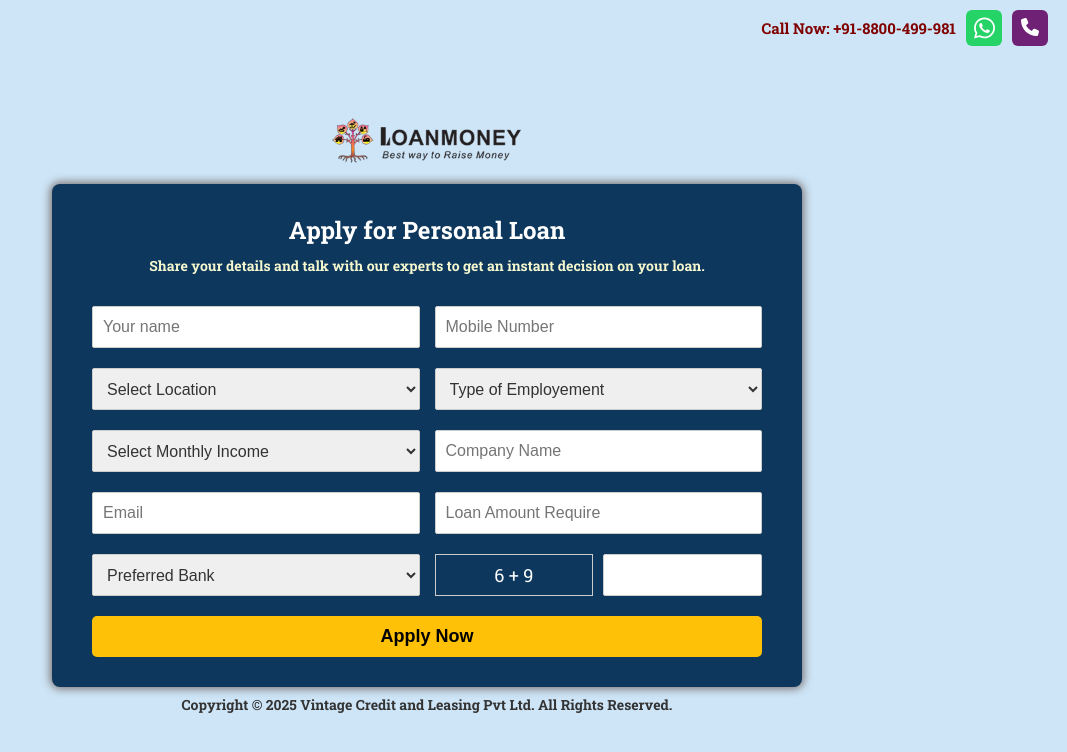
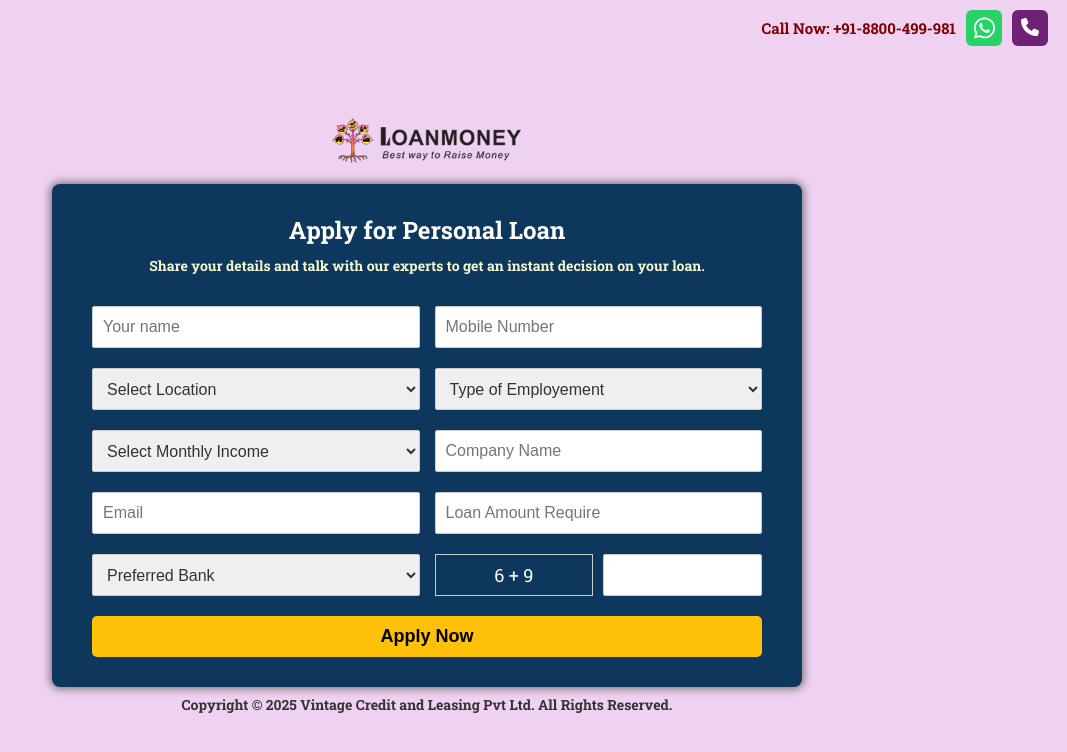
Before and after one commit to loanmoneyindia/lmi_lp, a Next.js app: page /apply-personal-loan in a window 1280 px wide. Shown: the top 752 px of the page, without its empty margins (213-1280 px from the left). Built offline with nearby package versions, Linux system fonts and the light colour scheme.

Commit message:
Change bg color

```diff
--- a/src/app/apply-personal-loan/page.js
+++ b/src/app/apply-personal-loan/page.js
@@ -23,7 +23,7 @@ const page = ({ searchParams }) => {
         }
     }
     return (
-        <div id="_apply_pl" style={{ backgroundColor: "#cde5f7" }}>
+        <div id="_apply_pl" style={{ backgroundColor: "#efd1f2" }}>
            <CallNow />
             <div className="full_container">
                 <Image src={logo} alt="Logo" width={200} height={47} />
--- a/src/app/thank-you/page.js
+++ b/src/app/thank-you/page.js
@@ -9,7 +9,7 @@ import { FontAwesomeIcon } from "@fortawesome/react-fontawesome";
 
 const ThankYou = () => {
     return (
-        <div id="_thank_you" style={{ backgroundColor: "#cde5f7" }}>
+        <div id="_thank_you" style={{ backgroundColor: "#efd1f2" }}>
             <div className="full_container">
                 <div className="thanks_container">
                 <Image src={logo} alt="Logo" width={200} height={47} />
```
